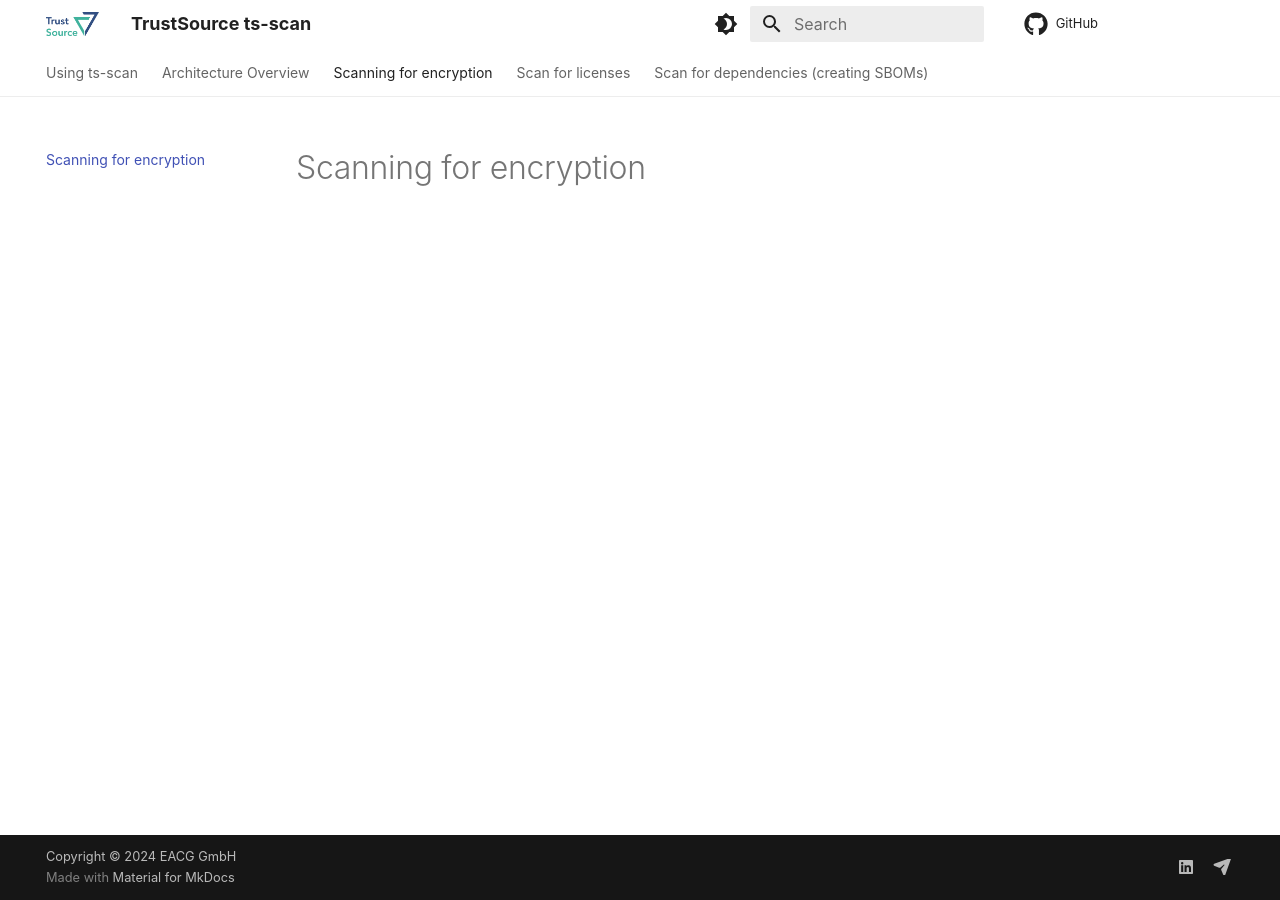
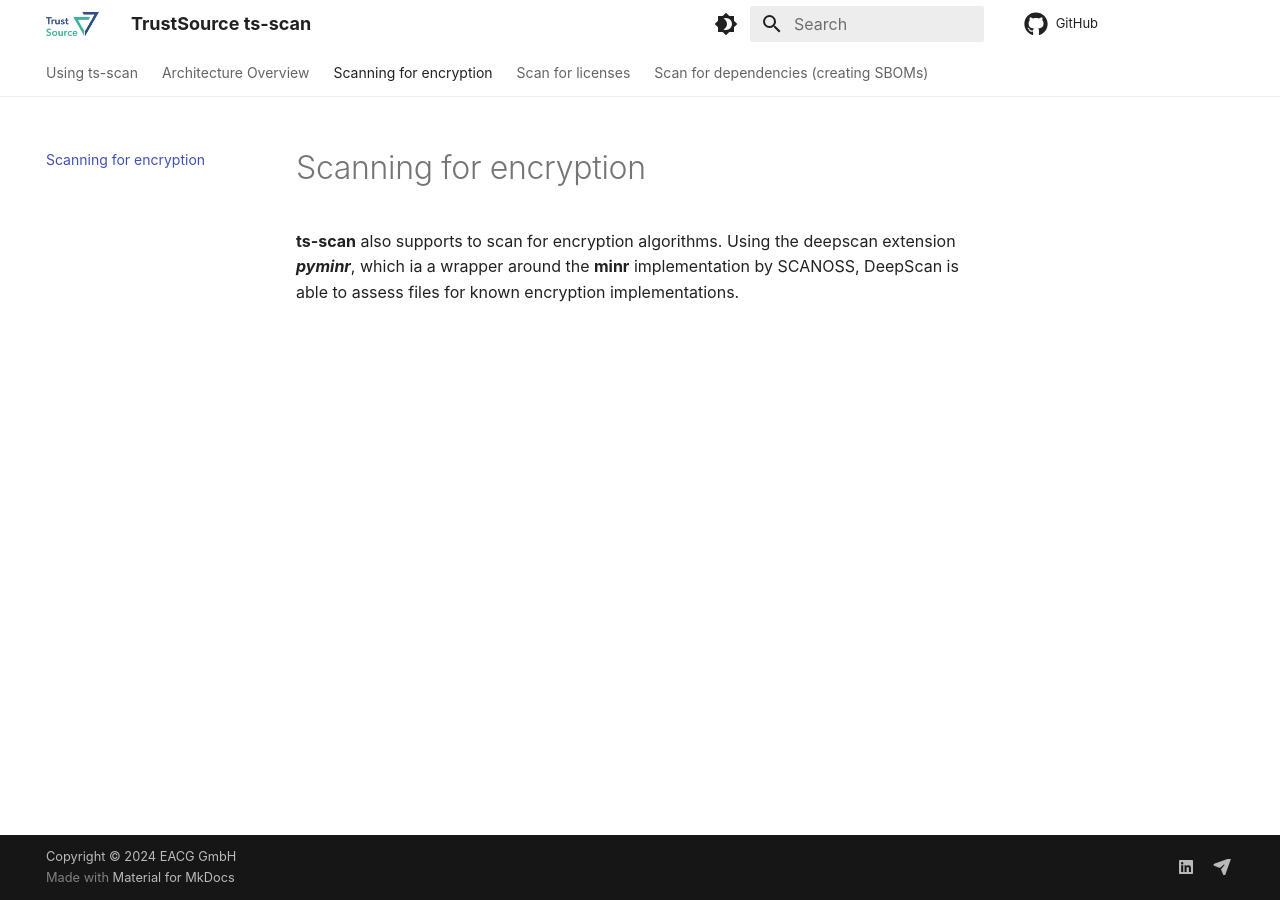
Before and after one commit to TrustSource/ts-scan, an MkDocs documentation site: the page built from docs/encryption.md, in a window 1280 px wide. Built offline with MkDocs 1.6.1 and Material for MkDocs 9.7.7, drawn with Linux system fonts in a browser that asks for light colours; comment, search, counter and statistics services are not loaded.

Commit message:
added valid GA tag and update on encryption

```diff
--- a/docs/encryption.md
+++ b/docs/encryption.md
@@ -1 +1,3 @@
 # Scanning for encryption
+
+**ts-scan** also supports to scan for encryption algorithms. Using the deepscan extension ***pyminr***, which ia a wrapper around the **minr** implementation by SCANOSS, DeepScan is able to assess files for known encryption implementations.
```
